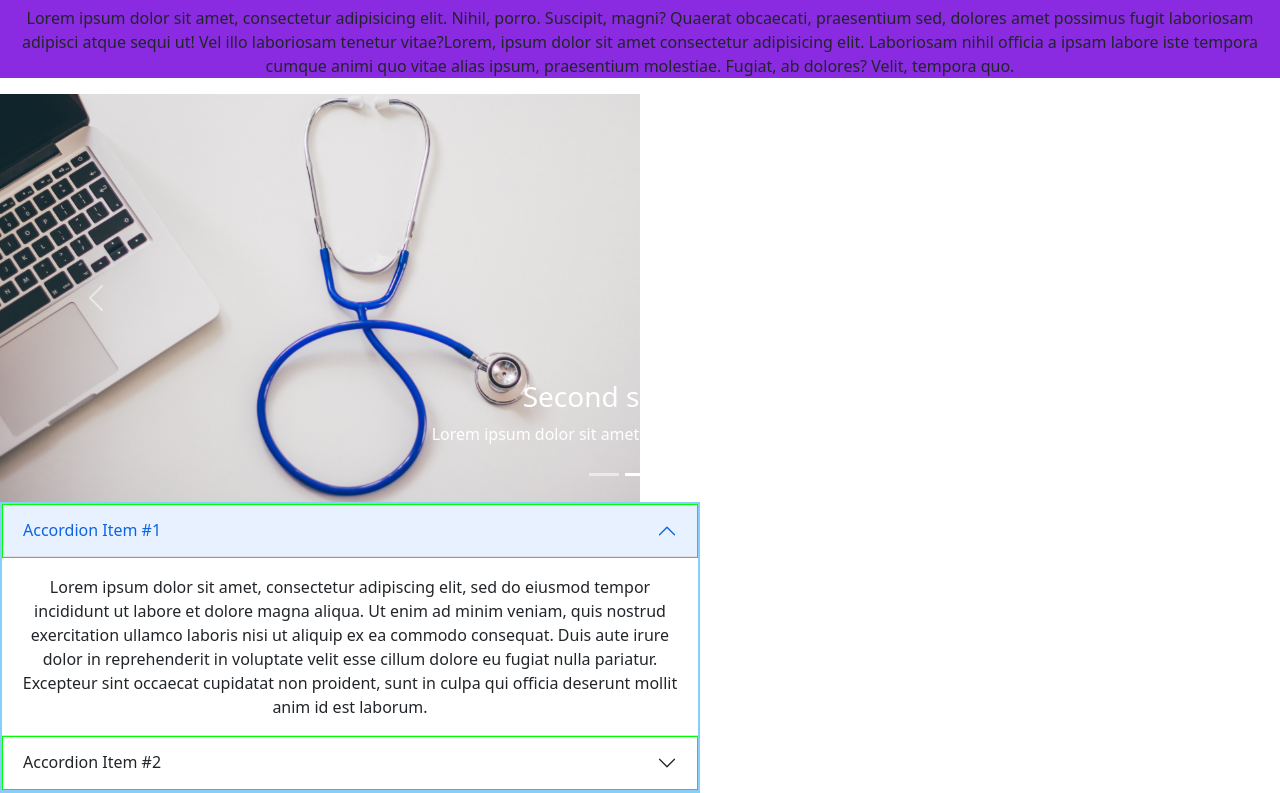
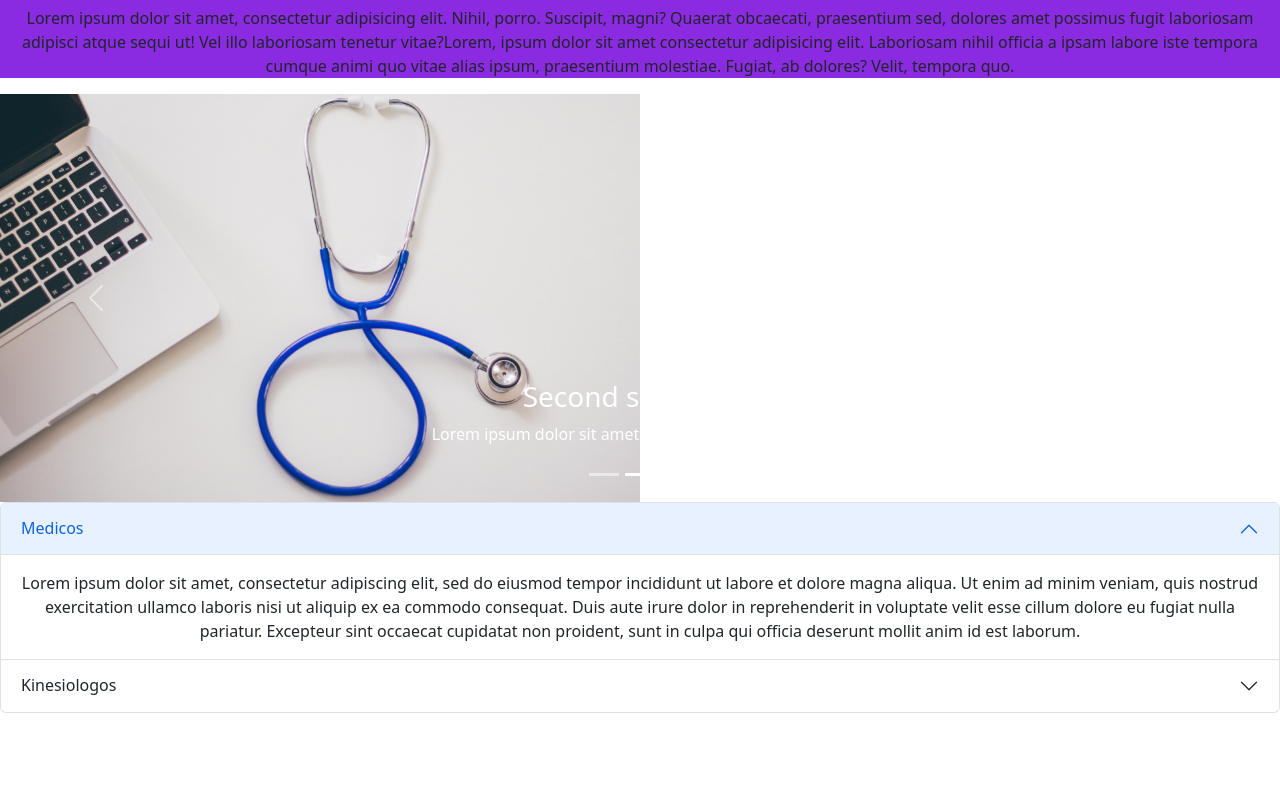
Before and after one commit to cdoller/turnero-front, a React (Create React App) app: page / in a window 1280 px wide. Shown: the part 836-1629 px from the top of the page. After the commit the page ends 1549 px from the top, so only its background shows below. Built offline with nearby package versions, Linux system fonts and the light colour scheme.

Commit message:
Acordion y seccion

```diff
--- a/src/assets/css/Acordeon.css
+++ b/src/assets/css/Accordion.css
@@ -1,25 +1,30 @@
 
 
-.acordeon{
+.Accordion.Item eventKey="0"{
          width:90%;
          max-width: 700px;
        background-color: lightskyblue;
-         padding:2px}
+         padding:2px
+         height: 4px;
+        }
 
-.acordeon .bloque{
-        background-color: red;
-         margin: 0 0 1px;
-         padding:1px;
-
+.Accordion.Item eventKey="1"{
+  background-color: aqua;
+  height: 100vh;
+ /* background-image: url(../public/logo192.png);*/
+  background-repeat: no-repeat;
+  background-position: right;
+  display: flex;
+  align-items: center;
 }
 
-.acordeon h2{
+/*.Accordion 1{
         background-color: lime;
          margin: 0 0 1px;
          padding:1px;
 
 }
-.acordeon .contenido{
+/*.Accordion .contenido{
        background-color: orange;
        height: 0;
        padding:0px;
@@ -28,7 +33,7 @@
 
 }
 
-.acordeon .bloque.activo.contenido{
+.Accordion .bloque.activo.contenido{
       height: 4px;
 }
 
--- a/src/assets/css/Carrousel.css
+++ b/src/assets/css/Carrousel.css
@@ -1,5 +1,5 @@
 .styleCarrousel {
-width: 100vw;
-heigth: 100vh;
+width: 50vw;
+heigth: 50vh;
 box-sizing: border-box;
 }
--- a/src/components/Acordeon.js
+++ /dev/null
@@ -1,40 +0,0 @@
-import React from "react";
-import Accordion from 'react-bootstrap/Accordion';
-import '../assets/css/Acordeon.css'
-
-
-
-
-  function Acordeon() {
-    return (
-      <Accordion className= "acordeon" defaultActiveKey="0" flush>
-        <Accordion.Item eventKey="0">
-          <Accordion.Header>Accordion Item #1</Accordion.Header>
-          <Accordion.Body>
-            Lorem ipsum dolor sit amet, consectetur adipiscing elit, sed do
-            eiusmod tempor incididunt ut labore et dolore magna aliqua. Ut enim ad
-            minim veniam, quis nostrud exercitation ullamco laboris nisi ut
-            aliquip ex ea commodo consequat. Duis aute irure dolor in
-            reprehenderit in voluptate velit esse cillum dolore eu fugiat nulla
-            pariatur. Excepteur sint occaecat cupidatat non proident, sunt in
-            culpa qui officia deserunt mollit anim id est laborum.
-          </Accordion.Body>
-        </Accordion.Item>
-        <Accordion.Item eventKey="1">
-          <Accordion.Header>Accordion Item #2</Accordion.Header>
-          <Accordion.Body>
-            Lorem ipsum dolor sit amet, consectetur adipiscing elit, sed do
-            eiusmod tempor incididunt ut labore et dolore magna aliqua. Ut enim ad
-            minim veniam, quis nostrud exercitation ullamco laboris nisi ut
-            aliquip ex ea commodo consequat. Duis aute irure dolor in
-            reprehenderit in voluptate velit esse cillum dolore eu fugiat nulla
-            pariatur. Excepteur sint occaecat cupidatat non proident, sunt in
-            culpa qui officia deserunt mollit anim id est laborum.
-          </Accordion.Body>
-        </Accordion.Item>
-      </Accordion>
-    );
-  }
-
-
-export default Acordeon;
--- /dev/null
+++ b/src/components/Acordion.js
@@ -0,0 +1,37 @@
+import Accordion from 'react-bootstrap/Accordion';
+
+function Acordion() {
+  return (
+    <Accordion defaultActiveKey="0">
+      <Accordion.Item eventKey="0">
+        <Accordion.Header>Medicos</Accordion.Header>
+        <Accordion.Body>
+          Lorem ipsum dolor sit amet, consectetur adipiscing elit, sed do
+          eiusmod tempor incididunt ut labore et dolore magna aliqua. Ut enim ad
+          minim veniam, quis nostrud exercitation ullamco laboris nisi ut
+          aliquip ex ea commodo consequat. Duis aute irure dolor in
+          reprehenderit in voluptate velit esse cillum dolore eu fugiat nulla
+          pariatur. Excepteur sint occaecat cupidatat non proident, sunt in
+          culpa qui officia deserunt mollit anim id est laborum.
+        </Accordion.Body>
+      </Accordion.Item>
+      <Accordion.Item eventKey="1">
+        <Accordion.Header>Kinesiologos</Accordion.Header>
+        <Accordion.Body>
+          Lorem ipsum dolor sit amet, consectetur adipiscing elit, sed do
+          eiusmod tempor incididunt ut labore et dolore magna aliqua. Ut enim ad
+          minim veniam, quis nostrud exercitation ullamco laboris nisi ut
+          aliquip ex ea commodo consequat. Duis aute irure dolor in
+          reprehenderit in voluptate velit esse cillum dolore eu fugiat nulla
+          pariatur. Excepteur sint occaecat cupidatat non proident, sunt in
+          culpa qui officia deserunt mollit anim id est laborum.
+        </Accordion.Body>
+      </Accordion.Item>
+    </Accordion>
+  );
+}
+
+
+
+
+export default Acordion;
--- a/src/containers/Home.js
+++ b/src/containers/Home.js
@@ -1,5 +1,6 @@
 import '../assets/css/Home.css'
 import Carrousel from '../components/Carrousel'
+import Accordion from '../components/Acordion'
 
 
 const Home = ()=>{
@@ -21,4 +22,6 @@ const Home = ()=>{
 
 
 
+
+
 export default Home
--- a/src/containers/HomePage.js
+++ b/src/containers/HomePage.js
@@ -1,6 +1,7 @@
 import Home from './Home';
 import Productos from './Productos';
-import Acordeon from '../components/Acordeon';
+import Acordion from '../components/Acordion';
+
 
 
 const HomePage = ()=>{
@@ -10,8 +11,8 @@ const HomePage = ()=>{
         <>
             <Home></Home>
             <Productos></Productos>
-            <Acordeon></Acordeon>
-        </>
+
+                   </>
     )
 }
 
--- /dev/null
+++ b/src/containers/Pyr.js
@@ -0,0 +1,23 @@
+import Acordion from "../components/Acordion"
+
+
+
+
+const Pyr = ()=>{
+
+    return (
+        <div>
+
+            <Acordion></Acordion>
+
+            </div>
+
+    )
+}
+
+
+
+
+
+
+export default Pyr
--- a/src/routes/App.js
+++ b/src/routes/App.js
@@ -2,6 +2,7 @@ import logo from '../logo.svg';
 import '../assets/css/App.css';
 import HomePage from '../containers/HomePage';
 import "bootstrap/dist/css/bootstrap.min.css";
+import Pyr from '../containers/Pyr';
 
 function App() {
   return (
@@ -14,6 +15,7 @@ function App() {
       />
 
       <HomePage></HomePage>
+      <Pyr></Pyr>
     </div>
   );
 }
```
